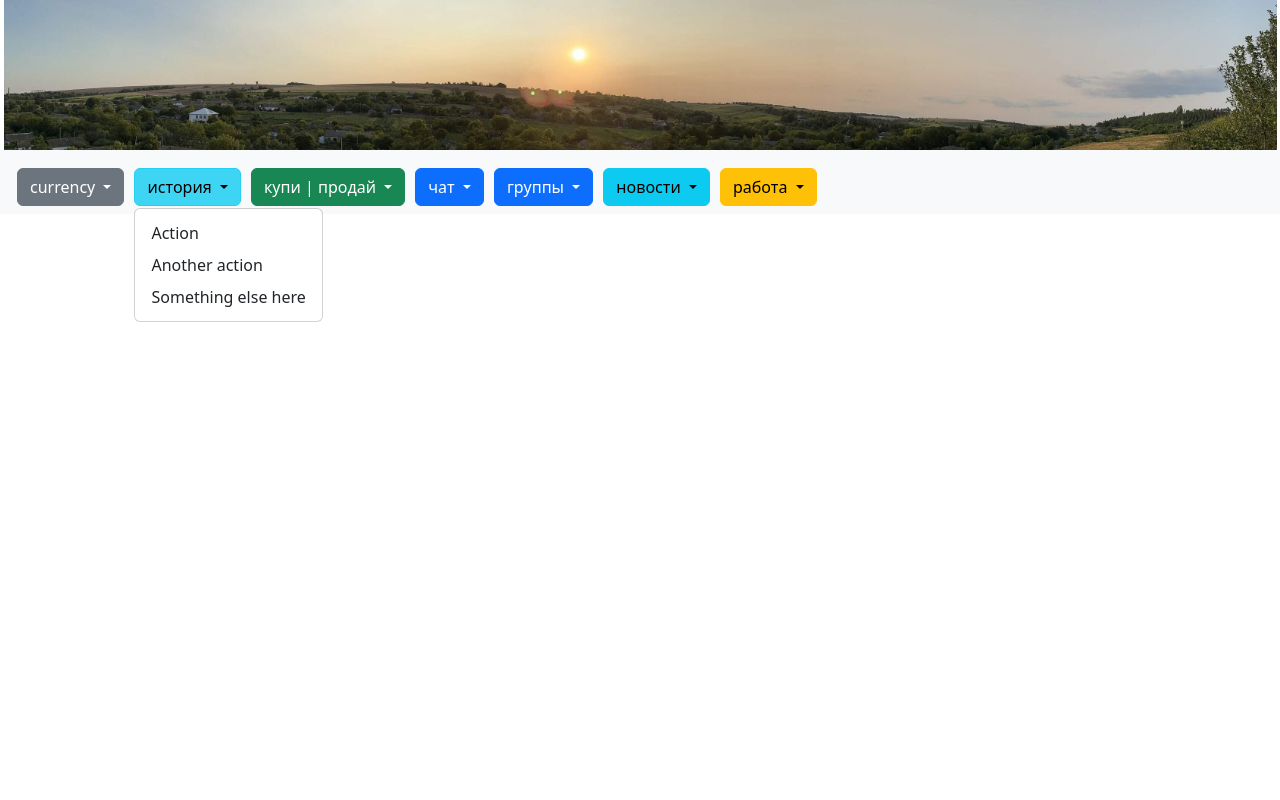
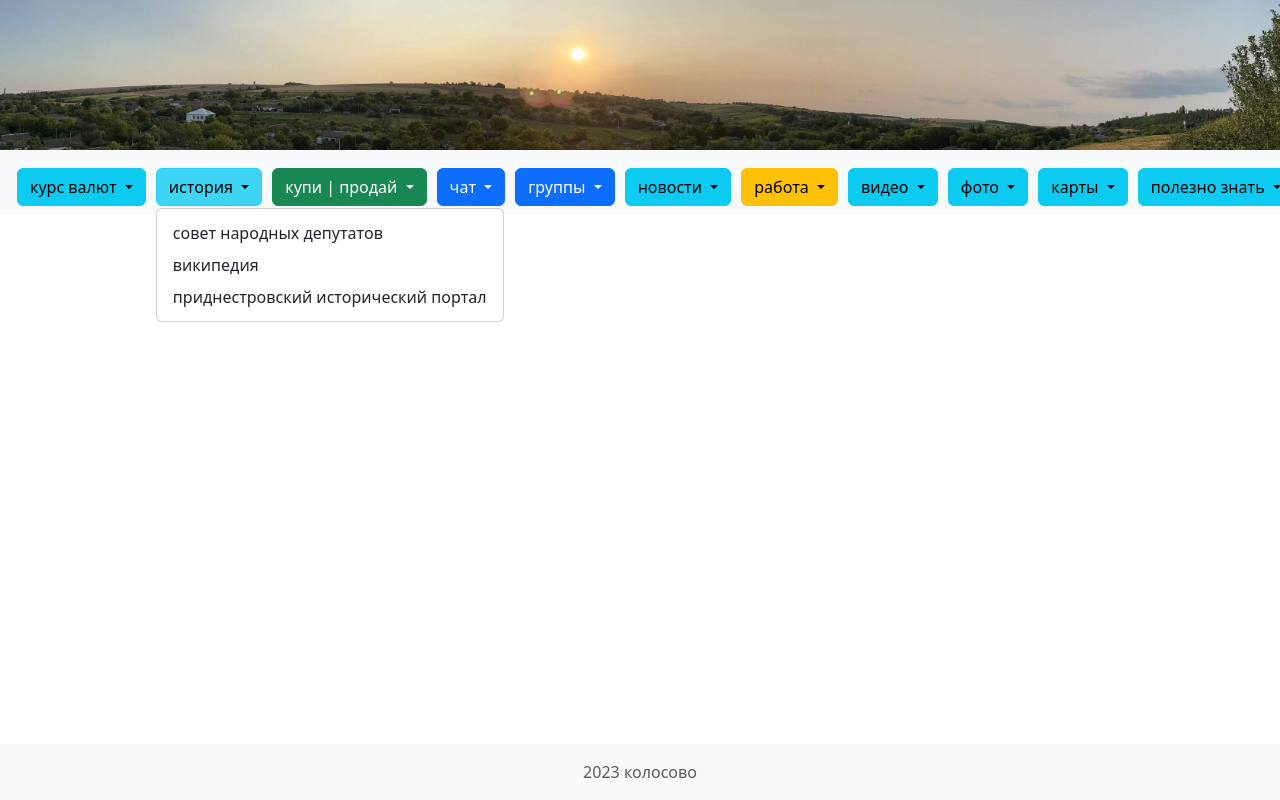
Before and after one commit to ruvamd/colosovo, a plain HTML site: page index.html in a window 1280 px wide. Both pictures are taken after a click on the button "история". Drawn offline with nearby package versions, Linux system fonts and the light colour scheme.

Commit message:
addade list.html and buttons

```diff
--- a/index.html
+++ b/index.html
@@ -4,21 +4,21 @@
     <meta charset="UTF-8">
     <meta name="viewport" content="width=device-width, initial-scale=1.0">
 
-    <title>colosovo</title>
+    <title>колосово</title>
 
     <link href="https://cdn.jsdelivr.net/npm/bootstrap@5.3.2/dist/css/bootstrap.min.css" rel="stylesheet" integrity="sha384-T3c6CoIi6uLrA9TneNEoa7RxnatzjcDSCmG1MXxSR1GAsXEV/Dwwykc2MPK8M2HN" crossorigin="anonymous">
 
     <style>
         /* Add some basic styling for the image container */
         .header-image-container {
-            max-width: 100%;
+            max-width: 100vw;
             overflow: hidden;
             text-align: center;
         }
 
         /* Set the image dimensions */
         .header-image-container img {
-            width: 1273px;
+            width: 100%;
             height: 150px;
             object-fit: cover;  /* Maintain aspect ratio and cover the container */
         }
@@ -56,13 +56,11 @@
 
                 <!--currency-->
                 <div class="dropdown">
-                    <button class="btn btn-secondary dropdown-toggle" type="button" data-bs-toggle="dropdown" aria-expanded="false">
-                        currency
+                    <button class="btn btn-info dropdown-toggle" type="button" data-bs-toggle="dropdown" aria-expanded="false">
+                        курс валют
                     </button>
-                    <ul class="dropdown-menu" style="">
-                    <li><a class="dropdown-item" href="#">Action</a></li>
-                    <li><a class="dropdown-item" href="#">Another action</a></li>
-                    <li><a class="dropdown-item" href="#">Something else here</a></li>
+                    <ul class="dropdown-menu">
+                    <li><a class="dropdown-item" href="https://www.agroprombank.com/info/rates.html" target="_blank">агропромбанк</a></li>
                     </ul>
                 </div>
 
@@ -71,10 +69,10 @@
                     <button class="btn btn-info dropdown-toggle" type="button" data-bs-toggle="dropdown" aria-expanded="false">
                         история
                     </button>
-                    <ul class="dropdown-menu" style="">
-                    <li><a class="dropdown-item" href="#">Action</a></li>
-                    <li><a class="dropdown-item" href="#">Another action</a></li>
-                    <li><a class="dropdown-item" href="#">Something else here</a></li>
+                    <ul class="dropdown-menu">
+                    <li><a class="dropdown-item" href="https://grig-rsnd.idknet.com/test/gorod-i-rajon/istoriya-p-kolosovo" target="_blank">совет народных депутатов</a></li>
+                    <li><a class="dropdown-item" href="https://ru.wikipedia.org/wiki/%D0%9A%D0%BE%D0%BB%D0%BE%D1%81%D0%BE%D0%B2%D0%BE_(%D0%9F%D1%80%D0%B8%D0%B4%D0%BD%D0%B5%D1%81%D1%82%D1%80%D0%BE%D0%B2%D1%8C%D0%B5)" target="_blank">википедия</a></li>
+                    <li><a class="dropdown-item" href="https://history.gospmr.org/selo-kolosovo/" target="_blank">приднестровский исторический портал</a></li>
                     </ul>
                 </div>
 
@@ -134,11 +132,69 @@
                     </ul>
                 </div>
 
+                <!--videos-->
+                <div class="dropdown">
+                    <button class="btn btn-info dropdown-toggle" type="button" data-bs-toggle="dropdown" aria-expanded="false">
+                        видео
+                    </button>
+                    <ul class="dropdown-menu">
+                    <li><a class="dropdown-item" href="https://www.youtube.com/watch?v=Z5zIS8sdbcQ" target="_blank">в путь! (первый приднестровский)</a></li>
+                    <li><a class="dropdown-item" href="https://www.youtube.com/watch?v=11G68Dw1Gps&pp=ygUQ0LrQvtC70L7RgdC-0LLQvg%3D%3D" target="_blank">тсв (в колосово отпраздновали ивана купалу)</a></li>
+                    <li><a class="dropdown-item" href="https://www.youtube.com/watch?v=wqiVSDzifh0&list=PLQTkn83T0u7Oxy4FbyLuQTnoe6Gg9_hDq&index=7&t=548s&pp=gAQBiAQB" target="_blank">ставок</a></li>
+                    <li><a class="dropdown-item" href="https://www.youtube.com/watch?v=v8sglj-4gWI&list=PLQTkn83T0u7Oxy4FbyLuQTnoe6Gg9_hDq&index=6&t=209s&pp=gAQBiAQB" target="_blank">на велике 🚴 по селу</a></li>
+                    <li><a class="dropdown-item" href="https://www.youtube.com/watch?v=-42Q4CbBVdo&list=PLQTkn83T0u7Oxy4FbyLuQTnoe6Gg9_hDq&index=4&pp=gAQBiAQB" target="_blank">центральная дорога</a></li>
+                    <li><hr class="dropdown-divider"></li>
+                    <li><a class="dropdown-item" href="https://www.youtube.com/watch?v=E0jyRba1wZo&list=PLQTkn83T0u7Oxy4FbyLuQTnoe6Gg9_hDq&index=5&pp=gAQBiAQB" target="_blank">вид сверху 1</a></li>
+                    <li><a class="dropdown-item" href="https://www.youtube.com/watch?v=fnwGRGut54Q&list=PLQTkn83T0u7Oxy4FbyLuQTnoe6Gg9_hDq&index=3&pp=gAQBiAQB" target="_blank">вид сверху 2</a></li>
+
+                    </ul>
+                </div>
+
+                <!--photos-->
+                <div class="dropdown">
+                    <button class="btn btn-info dropdown-toggle" type="button" data-bs-toggle="dropdown" aria-expanded="false">
+                        фото
+                    </button>
+                    <ul class="dropdown-menu">
+                    <li><a class="dropdown-item" href="" target="_blank">скоро добавлю</a></li>
+                    <li><a class="dropdown-item" href="" target="_blank">скоро добавлю</a></li>
+
+                    </ul>
+                </div>
+
+                <!--map-->
+                <div class="dropdown">
+                    <button class="btn btn-info dropdown-toggle" type="button" data-bs-toggle="dropdown" aria-expanded="false">
+                        карты
+                    </button>
+                    <ul class="dropdown-menu">
+                    <li><a class="dropdown-item" href="https://yandex.ru/maps/geo/1508541152/?ll=29.579322%2C47.329108&z=13.95" target="_blank">яндекс карта</a></li>
+                    <li><a class="dropdown-item" href="https://www.google.com/maps/place/Colosova,+Moldova/@47.3294978,29.5449183,5097m/data=!3m2!1e3!4b1!4m6!3m5!1s0x40c94bc3ed435f57:0x5731dfd63b53c434!8m2!3d47.3346774!4d29.5659422!16s%2Fg%2F122np9pq?entry=ttu" target="_blank">гугл карта</a></li>
+                    </ul>
+                </div>
+
+                <!--good to know list-->
+                <div class="dropdown">
+                    <button class="btn btn-info dropdown-toggle" type="button" data-bs-toggle="dropdown" aria-expanded="false">
+                        полезно знать
+                    </button>
+                    <ul class="dropdown-menu">
+                    <li><a class="dropdown-item" href="static/list.html" target="_blank">список</a></li>
+                    </ul>
+                </div>
+
             </div>
 
         </div>
     </nav>
 
+<!-- Add a standard footer -->
+<footer class="footer mt-auto py-3 bg-light fixed-bottom w-100">
+    <div class="container d-flex justify-content-center">
+        <span class="text-muted">2023 колосово</span>
+    </div>
+</footer>
+
     <script src="https://cdn.jsdelivr.net/npm/bootstrap@5.3.2/dist/js/bootstrap.bundle.min.js" integrity="sha384-C6RzsynM9kWDrMNeT87bh95OGNyZPhcTNXj1NW7RuBCsyN/o0jlpcV8Qyq46cDfL" crossorigin="anonymous"></script>
 </body>
 </html>
```
Also changed, not shown: static/list.html (added, +13 -0 lines).
